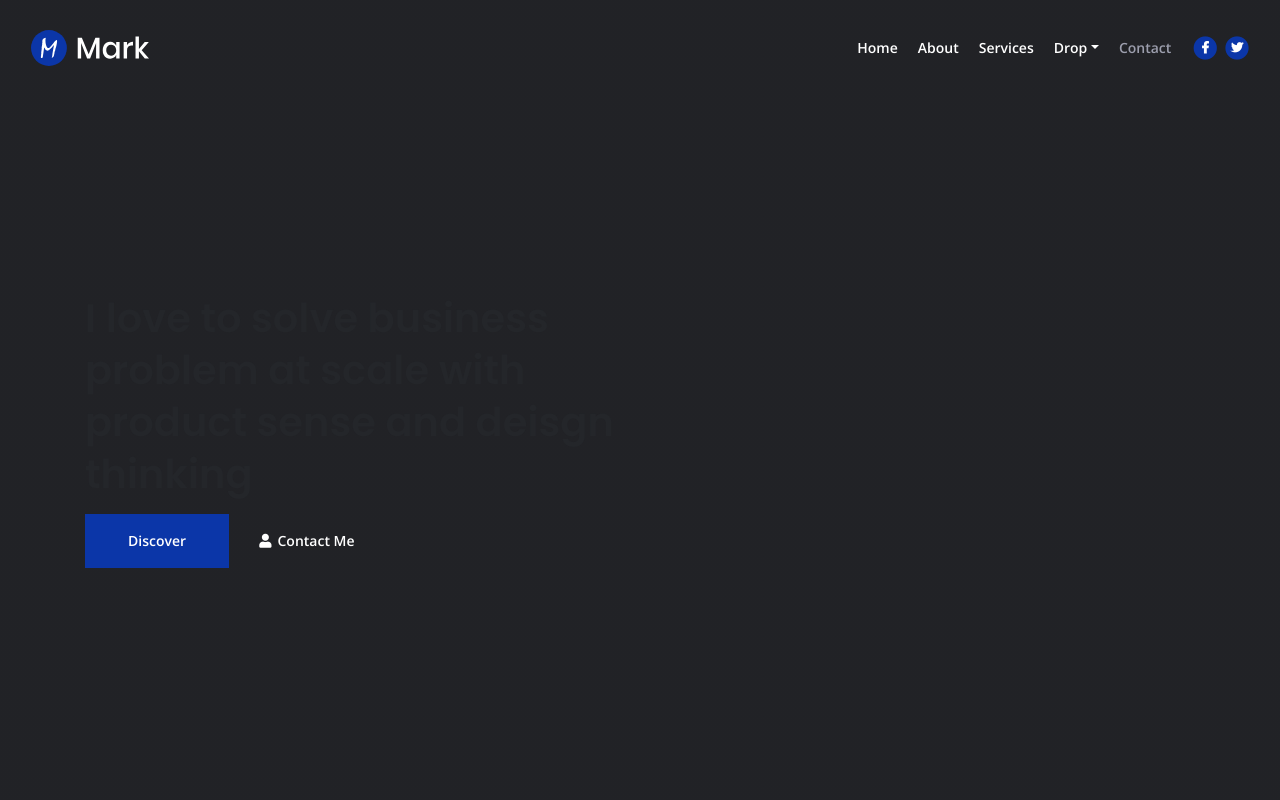
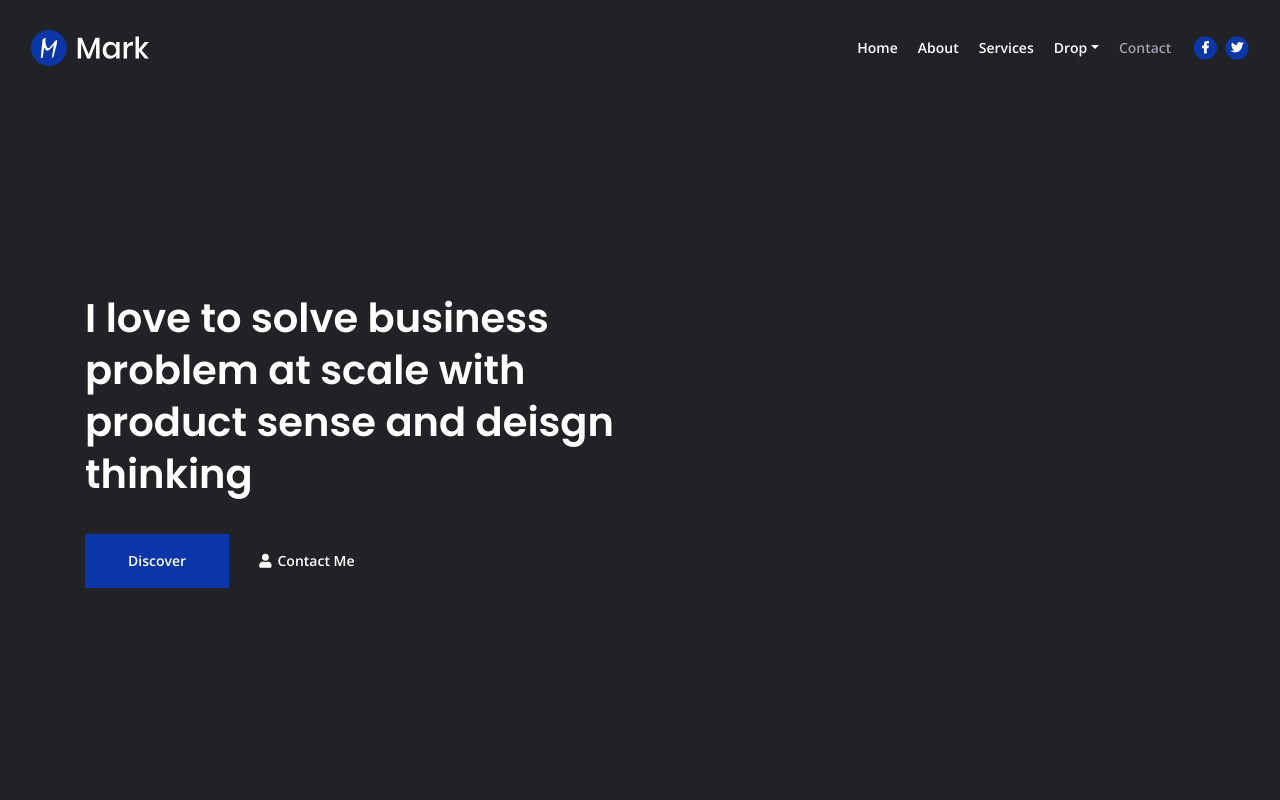
Before and after one commit to devashish-shivmurthy/devashish-shivmurthy.github.io, a plain HTML site: page index.html in a window 1280 px wide. Shown: the top 800 px of the page. Drawn offline with nearby package versions, Linux system fonts and the light colour scheme.

Commit message:
Update styles.css

```diff
--- a/css/styles.css
+++ b/css/styles.css
@@ -526,7 +526,7 @@ input[type='checkbox'] {
 	text-align: center;
 }
 
-.header .h1-large {
+.header .h2-large {
 	margin-bottom: 1.75rem;
 	color: #ffffff;
 }
```
